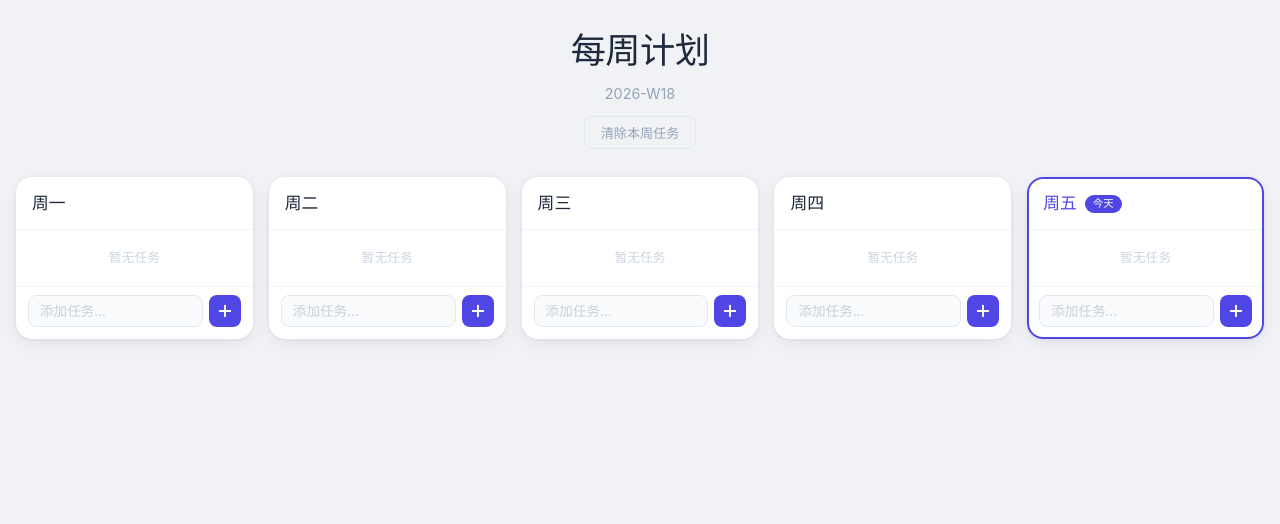
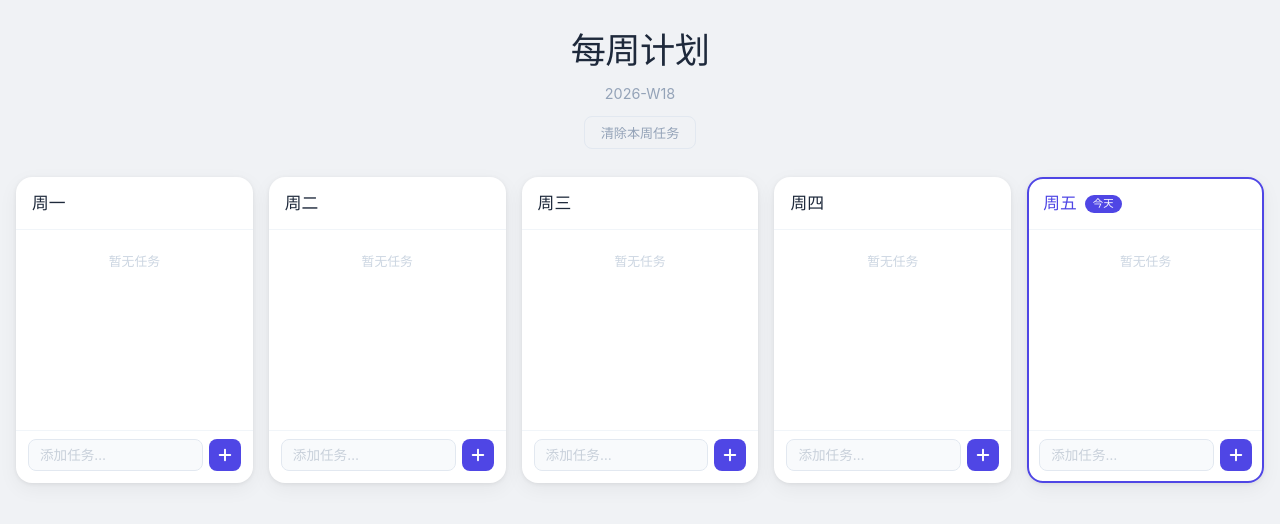
Before and after one commit to xxxfengsu/weekly-todo, a React (Vite) app: page / in a window 1280 px wide. Shown: the top 524 px of the page. Built offline with nearby package versions, Linux system fonts and the light colour scheme.

Commit message:
style: increase card height and list padding

```diff
--- a/src/DayCard.module.css
+++ b/src/DayCard.module.css
@@ -70,12 +70,12 @@
 /* ── Task List ───────────────────────── */
 .list {
   list-style: none;
-  padding: 8px 10px;
+  padding: 12px 12px;
   flex: 1;
   display: flex;
   flex-direction: column;
-  gap: 4px;
-  min-height: 56px;
+  gap: 6px;
+  min-height: 200px;
 }
 
 .empty {
```
